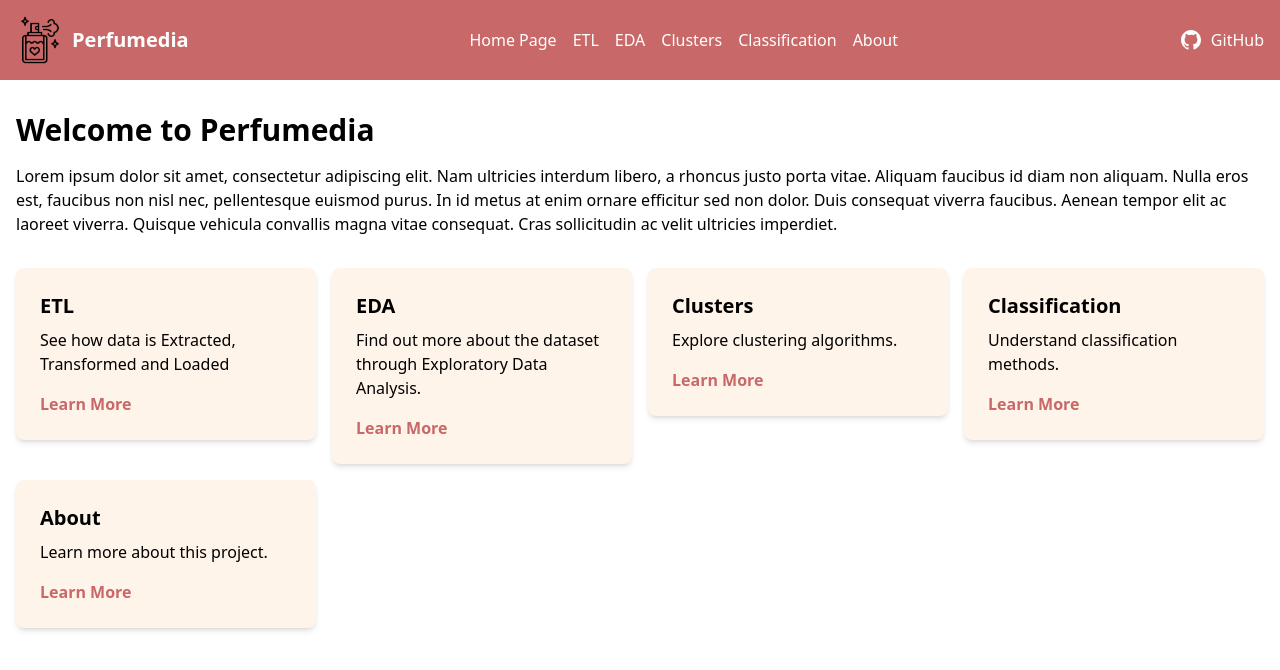
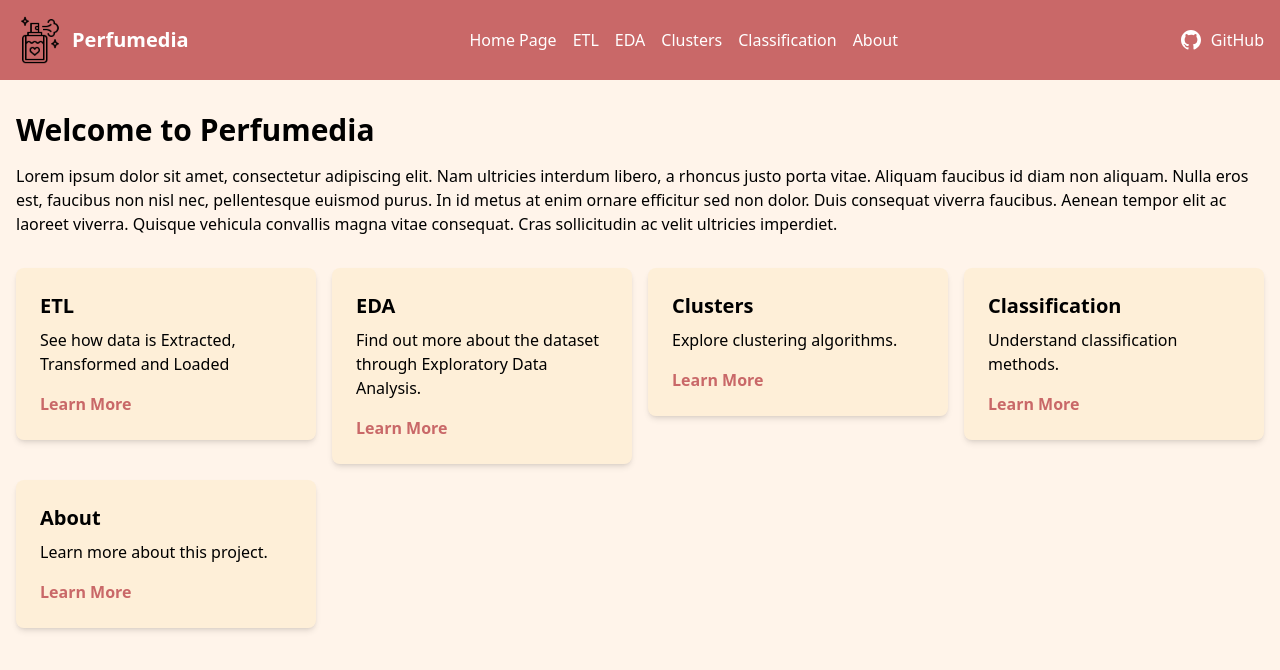
Before and after one commit to JoanMVPopov/perfumedia, a Vue app in the folder frontend/: page / in a window 1280 px wide. Shown: the top 670 px of the page. Built offline with nearby package versions, Linux system fonts and the light colour scheme.

Commit message:
Fix: background color, take up viewport

```diff
--- a/frontend/src/App.vue
+++ b/frontend/src/App.vue
@@ -4,7 +4,7 @@
 <!--    <router-link to="/about">About</router-link>-->
 <!--  </nav>-->
 <!--  <router-view/>-->
-  <div id="app">
+  <div id="app" class="bg-[#FFF4EA] min-h-screen">
     <NavBar />
     <router-view />
   </div>
--- a/frontend/src/components/PageCard.vue
+++ b/frontend/src/components/PageCard.vue
@@ -2,7 +2,7 @@
 <template>
   <div class="w-full sm:w-1/2 md:w-1/4 px-2 mb-4">
     <div
-      class="bg-light rounded-lg shadow-md p-6 transition-all duration-300 hover:bg-[#FADFA1] hover:bg-opacity-50 hover:shadow-lg"
+      class="bg-[#FADFA1] bg-opacity-25 rounded-lg shadow-md p-6 transition-all duration-300 hover:bg-[#FADFA1] hover:bg-opacity-50 hover:shadow-lg"
     >
       <h2 class="text-xl font-semibold mb-2 underline-animation">
         {{ title }}
```
